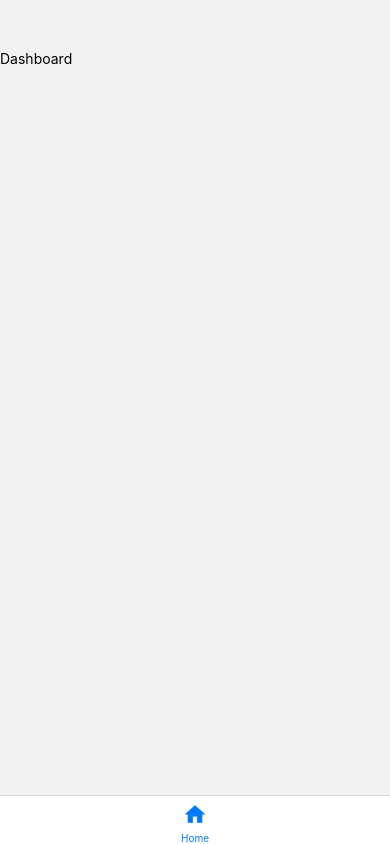
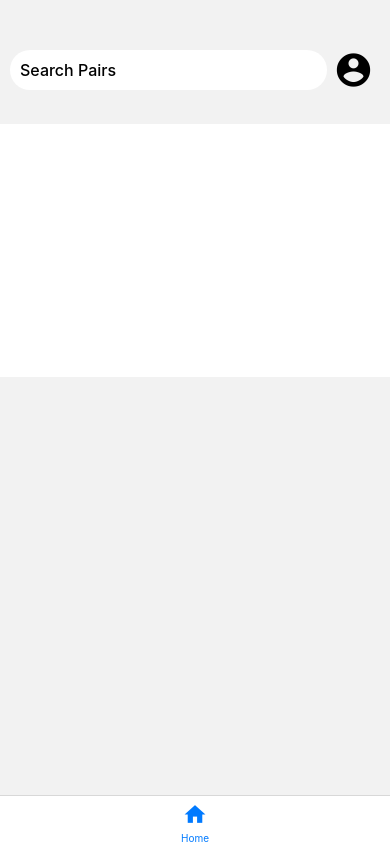
Before and after one commit to ppegu/react-natve-template, a React Native app: screen /bottomtab in a window 390 px wide. Built offline with nearby package versions, Linux system fonts and the light colour scheme.

Commit message:
responsive

```diff
--- a/package.json
+++ b/package.json
@@ -15,6 +15,8 @@
     "@react-navigation/native-stack": "^6.9.13",
     "react": "18.2.0",
     "react-native": "0.72.4",
+    "react-native-reanimated-carousel": "^3.5.1",
+    "react-native-responsive-screen": "^1.4.2",
     "react-native-safe-area-context": "^4.7.2",
     "react-native-screens": "^3.25.0",
     "react-native-vector-icons": "^10.0.0"
--- a/src/components/Icon.tsx
+++ b/src/components/Icon.tsx
@@ -1,6 +1,10 @@
 import React from 'react';
 import { IconProps } from 'react-native-vector-icons/Icon';
-import Icon from 'react-native-vector-icons/MaterialIcons';
+import { default as DefaultIcon } from 'react-native-vector-icons/MaterialIcons';
+
+export function Icon({ ...rest }: IconProps) {
+  return <DefaultIcon {...rest} />;
+}
 
 export function BottomtabIcon({ ...rest }: IconProps) {
   return <Icon {...rest} />;
--- /dev/null
+++ b/src/features/dashboard/Banners.tsx
@@ -0,0 +1,7 @@
+import React from 'react';
+import { View } from 'src/theme/View';
+import { hp } from 'src/theme/responsive';
+
+export default function HomeBanners() {
+  return <View height={hp('30%')} backgroundColor="#fff"></View>;
+}
--- /dev/null
+++ b/src/features/dashboard/Header.tsx
@@ -0,0 +1,28 @@
+import React from 'react';
+import { Icon } from 'src/components/Icon';
+import { TextInput } from 'src/theme/Input';
+import { Center, Row, View } from 'src/theme/View';
+import { hp } from 'src/theme/responsive';
+
+export default function Header() {
+  return (
+    <View position="relative">
+      <View
+        position="absolute"
+        left={0}
+        right={0}
+        bottom="auto"
+        height={hp('10%')}
+      >
+        <Row padding={10} alignItems="center">
+          <View flex={6}>
+            <TextInput placeholder="Search Pairs" paddingLeft={20} />
+          </View>
+          <Center flex={1}>
+            <Icon name="account-circle" size={40} />
+          </Center>
+        </Row>
+      </View>
+    </View>
+  );
+}
--- a/src/features/dashboard/index.tsx
+++ b/src/features/dashboard/index.tsx
@@ -1,11 +1,16 @@
 import React from 'react';
 import Container from 'src/components/Container';
-import { Text } from 'src/theme/Text';
+import { View } from 'src/theme/View';
+import Header from './Header';
+import HomeBanners from './Banners';
+import { hp } from 'src/theme/responsive';
 
 export default function DashboardScreen() {
   return (
     <Container>
-      <Text>Dashboard</Text>
+      <Header />
+      <View marginTop={hp('10%')} />
+      <HomeBanners />
     </Container>
   );
 }
--- /dev/null
+++ b/src/theme/Input.tsx
@@ -0,0 +1,27 @@
+import React from 'react';
+import {
+  TextInput as DefaultTextInput,
+  TextInputProps as DefaultTextInputProps,
+  ViewStyle,
+} from 'react-native';
+
+export type TextInputProps = DefaultTextInputProps & ViewStyle;
+
+export function TextInput({ style, ...rest }: TextInputProps) {
+  return (
+    <DefaultTextInput
+      style={[
+        {
+          flex: 1,
+          borderRadius: 30,
+          padding: 10,
+          fontSize: 16,
+          fontWeight: '500',
+          backgroundColor: '#fff',
+        },
+        style,
+      ]}
+      {...rest}
+    />
+  );
+}
--- a/src/theme/View.tsx
+++ b/src/theme/View.tsx
@@ -26,7 +26,7 @@ export function Center({ children, ...rest }: ViewProps) {
 
 export function Row({ children, ...rest }: ViewProps) {
   return (
-    <View flex={1} flexDirection="row" {...rest}>
+    <View flexDirection="row" {...rest}>
       {children}
     </View>
   );
--- /dev/null
+++ b/src/theme/responsive.ts
@@ -0,0 +1,7 @@
+import {
+  heightPercentageToDP,
+  widthPercentageToDP,
+} from 'react-native-responsive-screen';
+
+export const hp = heightPercentageToDP;
+export const wp = widthPercentageToDP;
--- a/src/utils/constant.util.ts
+++ b/src/utils/constant.util.ts
@@ -1 +1 @@
-export const STATUSBAR_HEIGHT = 50;
+export const STATUSBAR_HEIGHT = 40;
```
Also changed, not shown: .prettierrc.js, 1 other file (tests, documents, lock files or other folders).
